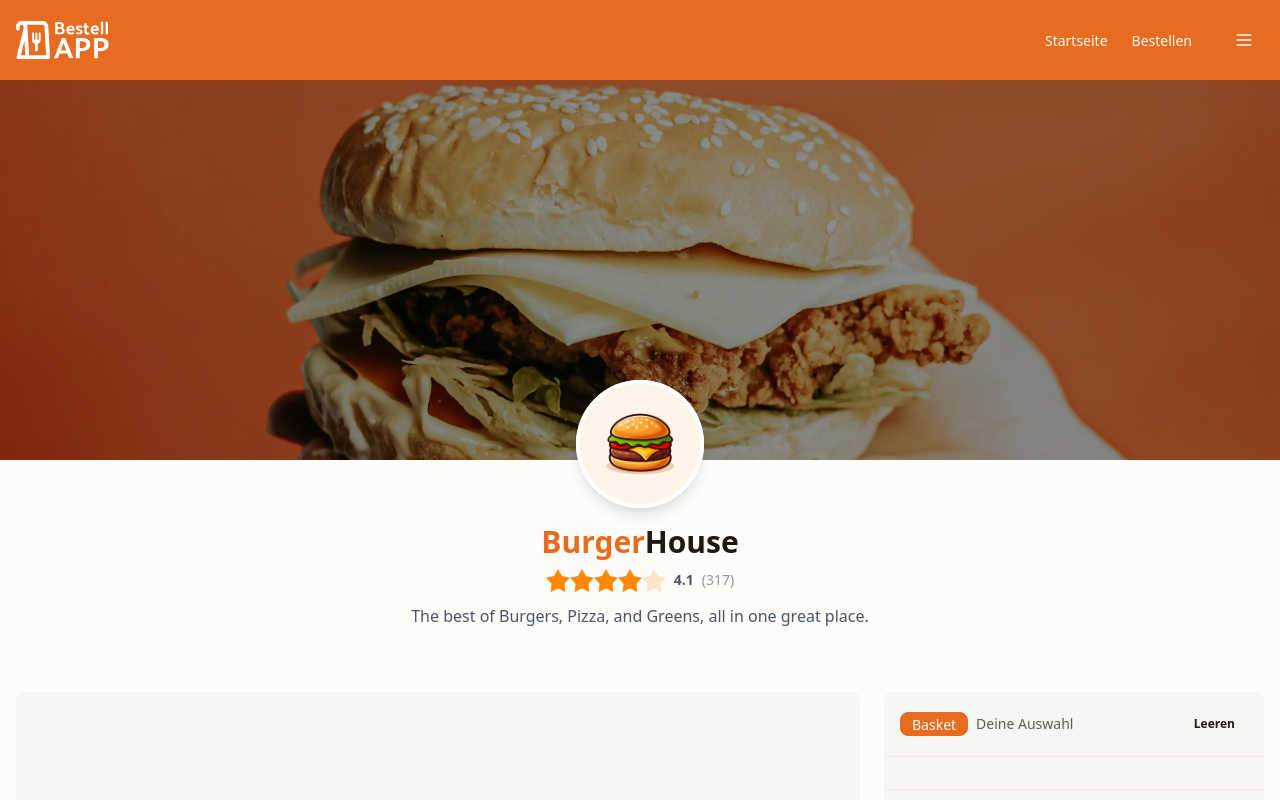
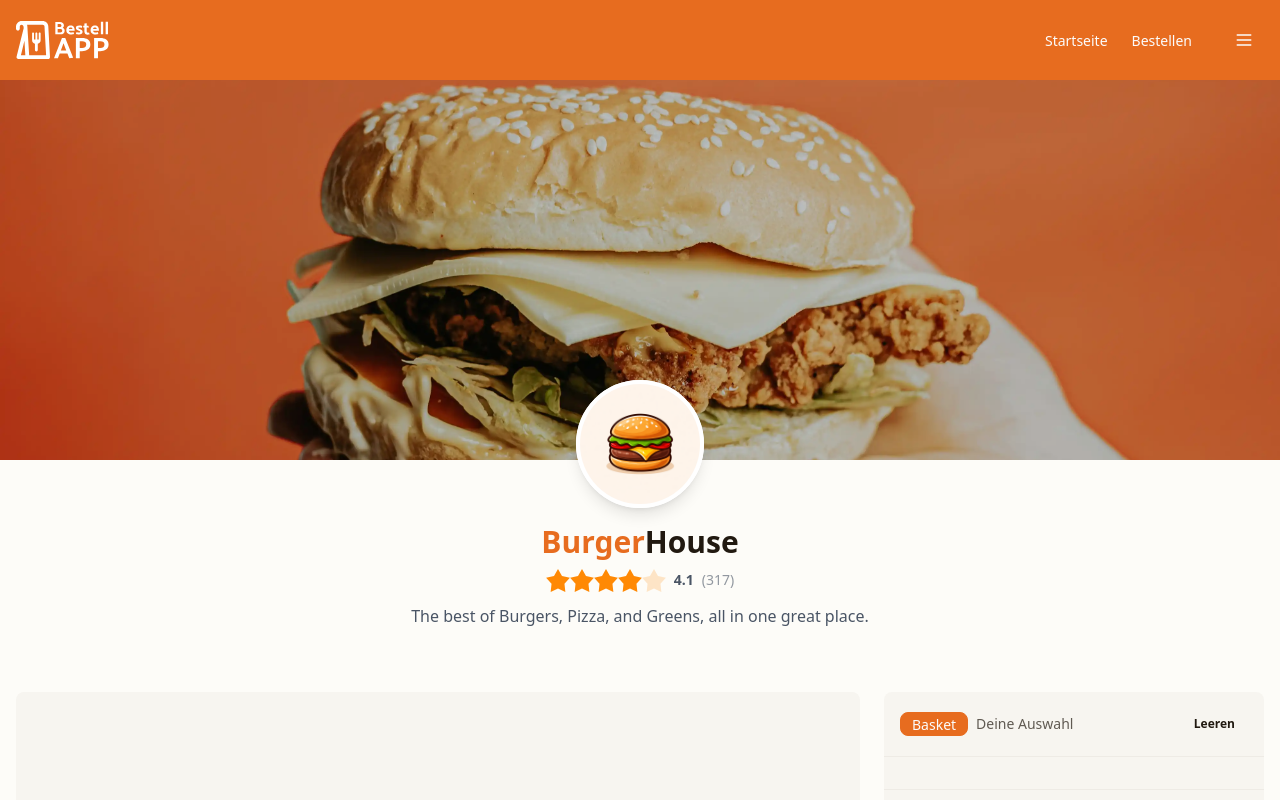
Before and after one commit to larsbeckdev/demo-bestell-app, a Vue app: page /bestellen in a window 1280 px wide. Shown: the top 800 px of the page. Built offline with nearby package versions, Linux system fonts and the light colour scheme.

Commit message:
Adjust background overlay opacity in hero section

```diff
--- a/src/layouts/order/OrderLayout.vue
+++ b/src/layouts/order/OrderLayout.vue
@@ -19,7 +19,7 @@ const logoUrl = new URL('@/assets/images/Burger.png', import.meta.url).href
         class="relative mt-[80px] h-[260px] md:h-[380px] bg-cover bg-center"
         :style="{ backgroundImage: `url(${heroUrl})` }"
       >
-        <div class="absolute inset-0 bg-black/40"></div>
+        <div class="absolute inset-0 bg-black/20"></div>
       </div>
 
       <!-- CONTENT -->
```
